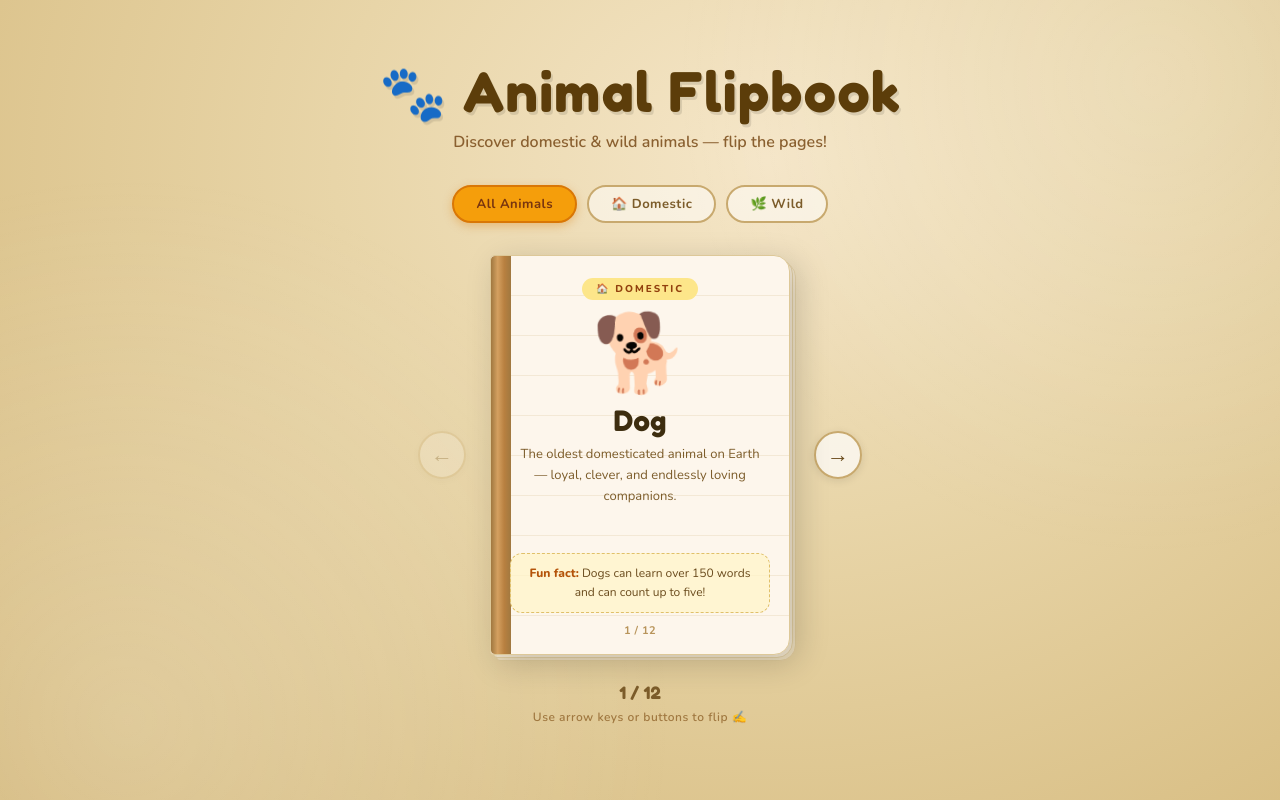
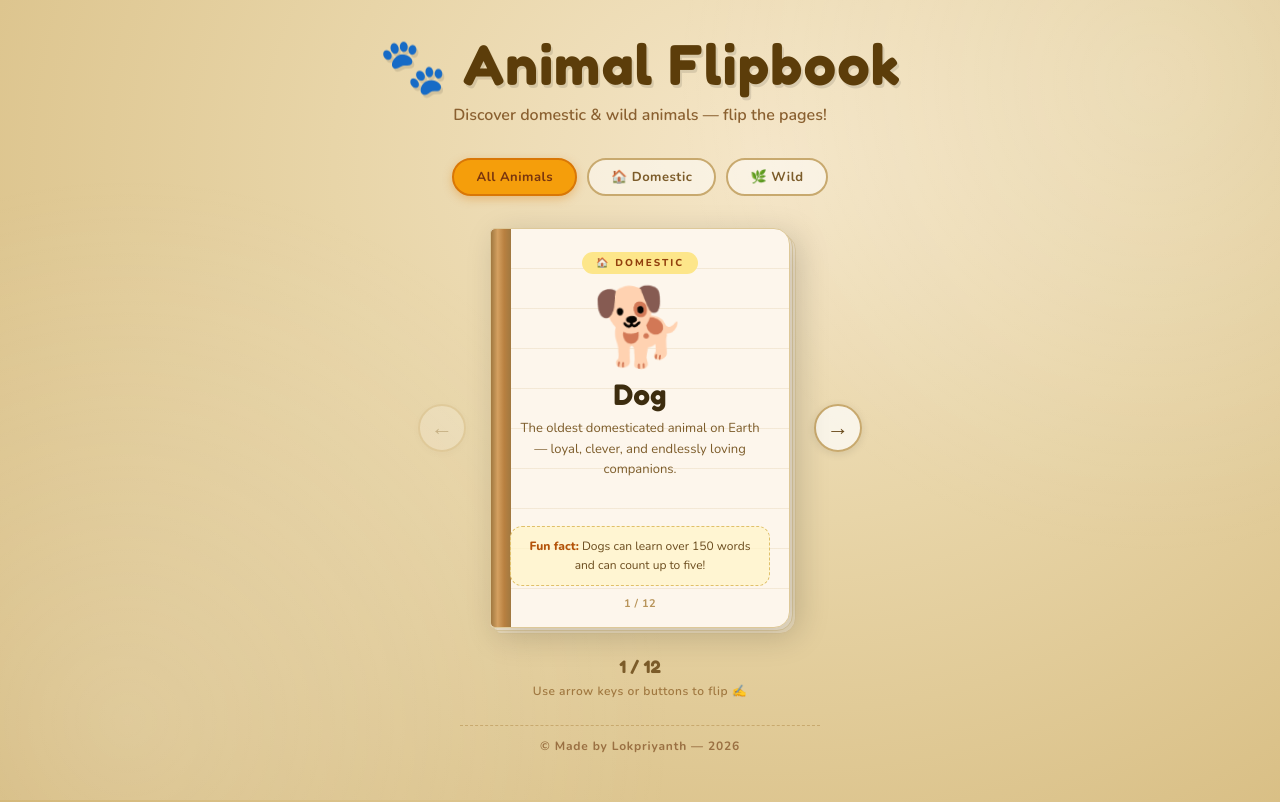
Before and after one commit to bvbalaji/animal-flipbook-rc, a React (Vite) app: page / in a window 1280 px wide. Built offline with nearby package versions, Linux system fonts and the light colour scheme.

Commit message:
Copyright added

```diff
--- a/src/App.module.css
+++ b/src/App.module.css
@@ -44,3 +44,16 @@
   font-weight: 600;
   letter-spacing: 0.5px;
 }
+
+.footer {
+  margin-top: 1.6rem;
+  font-size: 12px;
+  color: #9a7042;
+  font-weight: 700;
+  letter-spacing: 0.8px;
+  text-align: center;
+  border-top: 1px dashed #c8a96e;
+  padding-top: 0.8rem;
+  width: 100%;
+  max-width: 360px;
+}
--- a/src/App.tsx
+++ b/src/App.tsx
@@ -40,6 +40,7 @@ const App: React.FC = () => {
         {currentIndex + 1} / {filteredAnimals.length}
       </div>
       <p className={styles.hint}>Use arrow keys or buttons to flip ✍</p>
+      <footer className={styles.footer}>© Made by Lokpriyanth — 2026</footer>
     </div>
   );
 };
```
